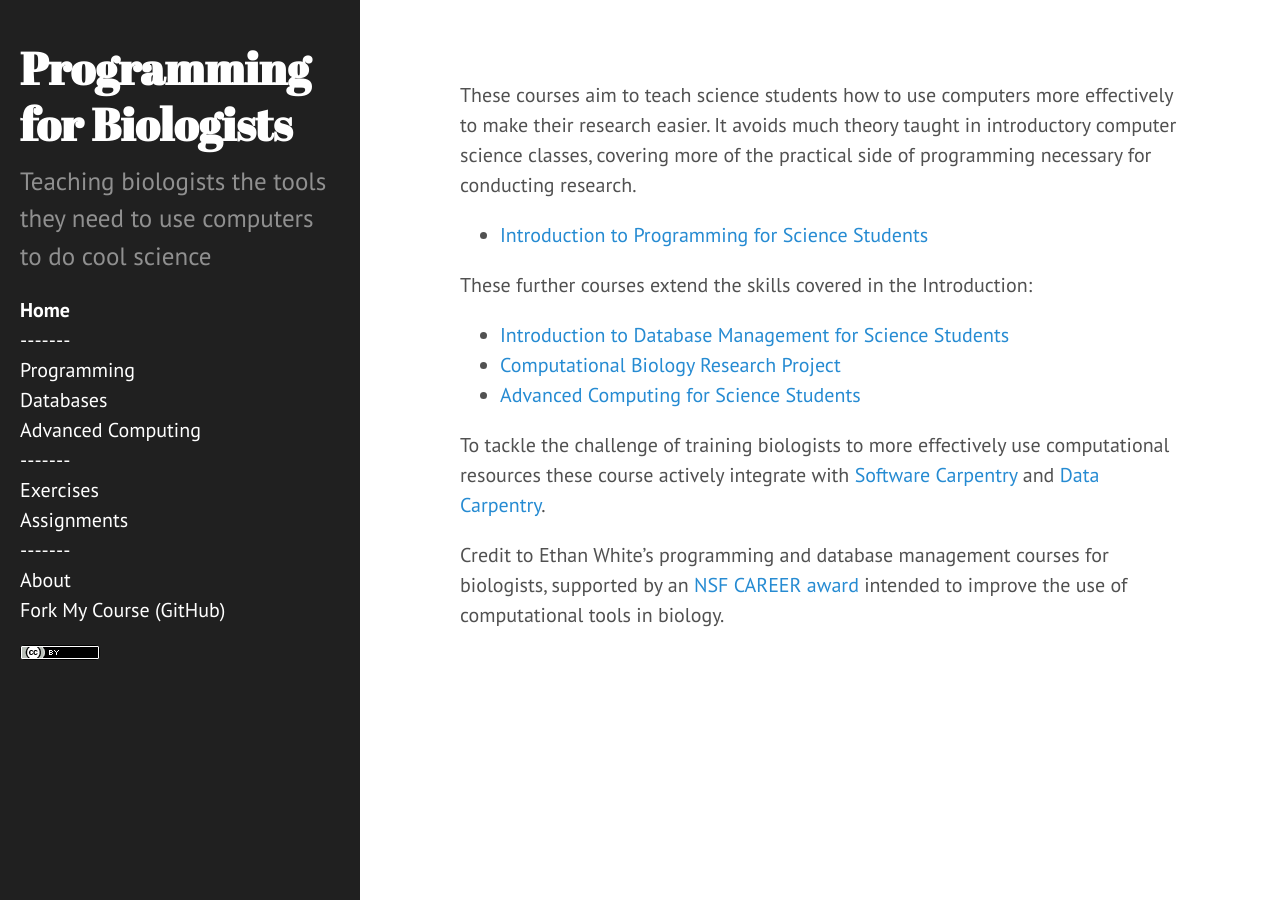
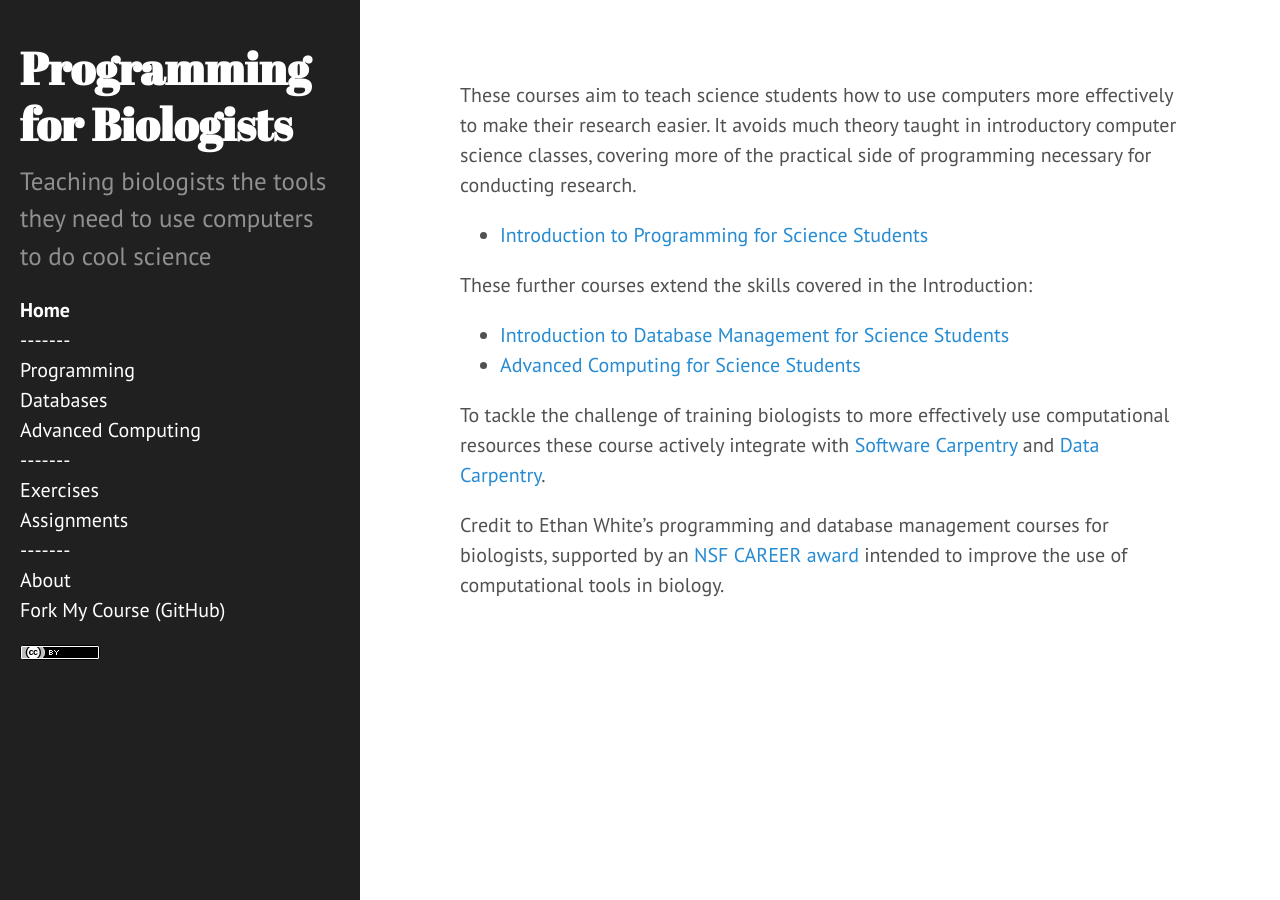
Before and after one commit to MonmouthSchool/MonmouthSchool.github.io, a Jekyll site: the page built from index.md, in a window 1280 px wide. Built offline with Jekyll 4.4.1, drawn with Linux system fonts in a browser that asks for light colours; Markdown is read by kramdown in place of the engine named in the settings.

Commit message:
Update index.md

```diff
--- a/index.md
+++ b/index.md
@@ -9,7 +9,6 @@ These courses aim to teach science students how to use computers more effectivel
 These further courses extend the skills covered in the Introduction:
 
 * [Introduction to Database Management for Science Students](/databases)
-* [Computational Biology Research Project]()
 * [Advanced Computing for Science Students](/advanced)
 
 To tackle the challenge of training biologists to more effectively use
```
